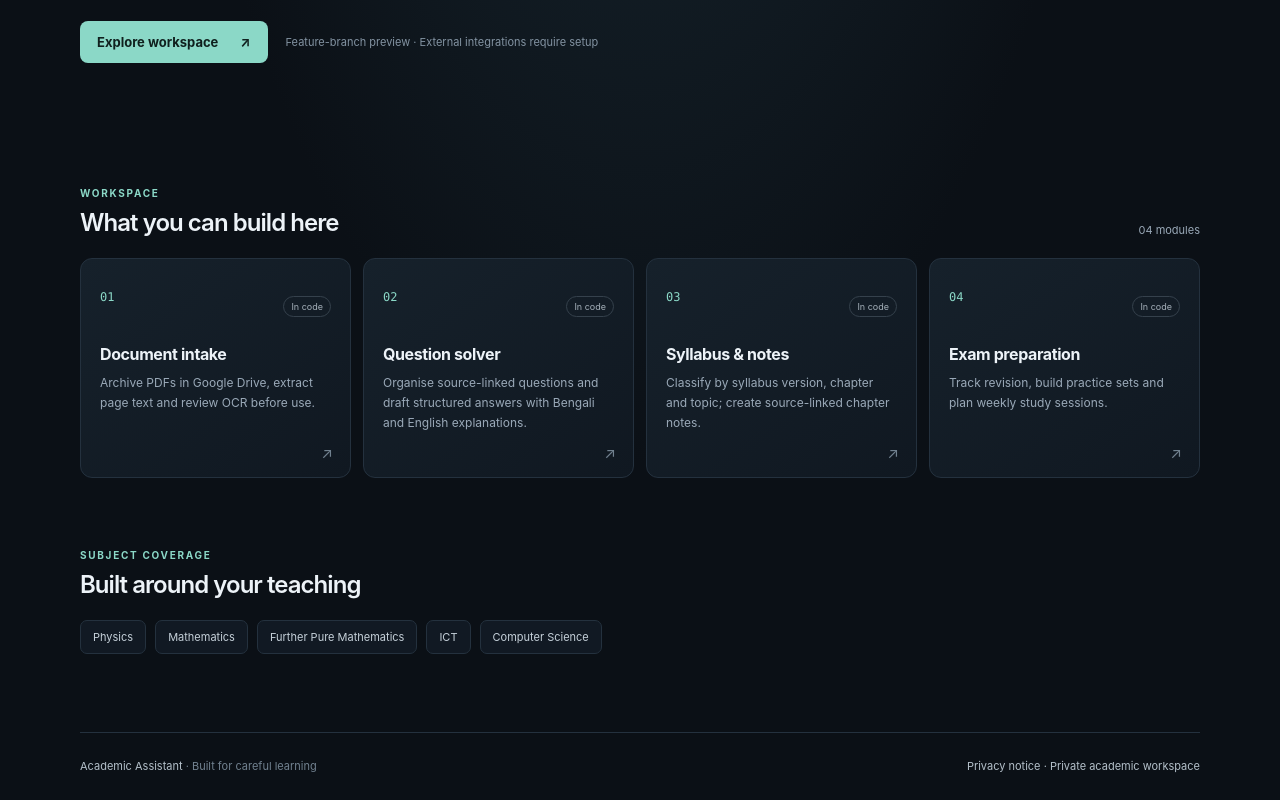
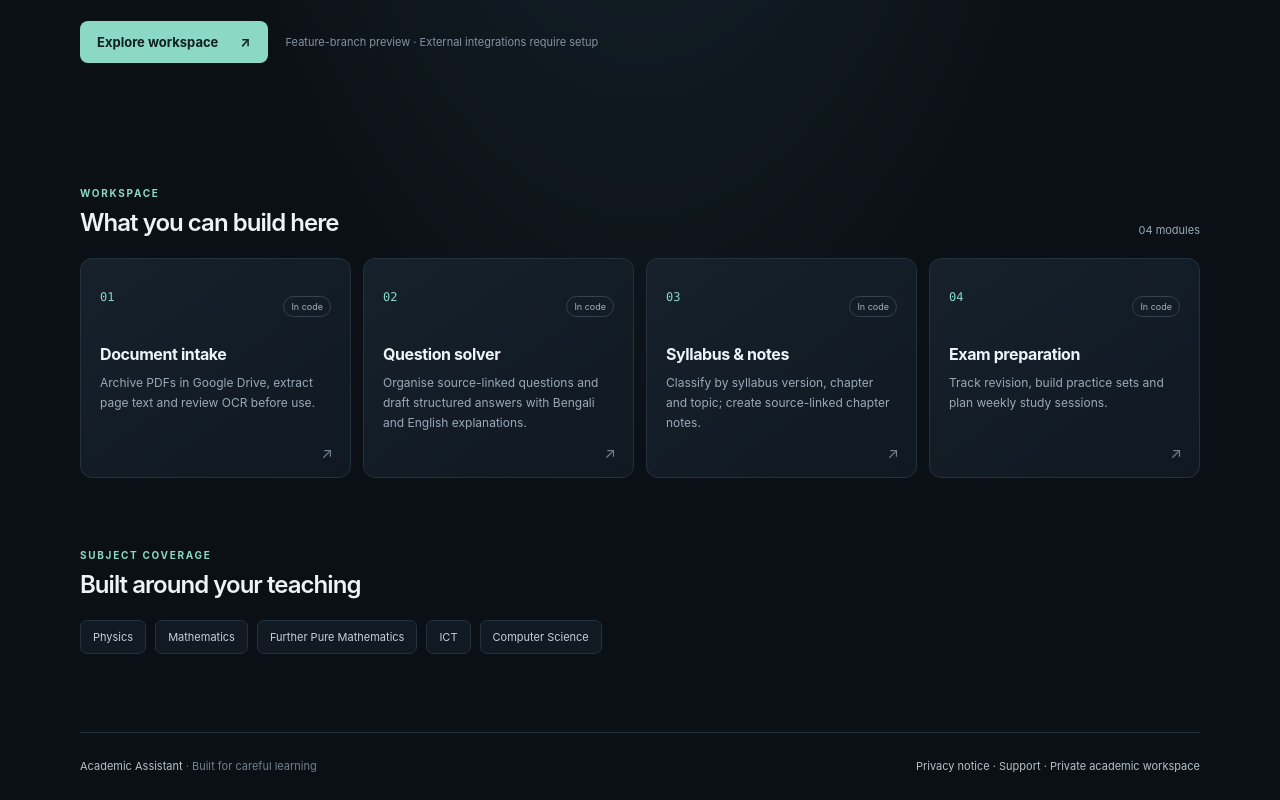
Before and after one commit to barshan94/ai-academic-assistant, a Next.js app: page / in a window 1280 px wide. Shown: the part 455-1255 px from the top of the page. Built offline with nearby package versions, Linux system fonts and the light colour scheme.

Commit message:
feat: link public support guidance from home

```diff
--- a/app/page.tsx
+++ b/app/page.tsx
@@ -61,7 +61,7 @@ export default function HomePage() {
 
       <footer className="footer">
         <span>Academic Assistant <span className="footer-muted">· Built for careful learning</span></span>
-        <span><Link href="/privacy">Privacy notice</Link> · Private academic workspace</span>
+        <span><Link href="/privacy">Privacy notice</Link> · <Link href="/support">Support</Link> · Private academic workspace</span>
       </footer>
     </main>
   );
```
